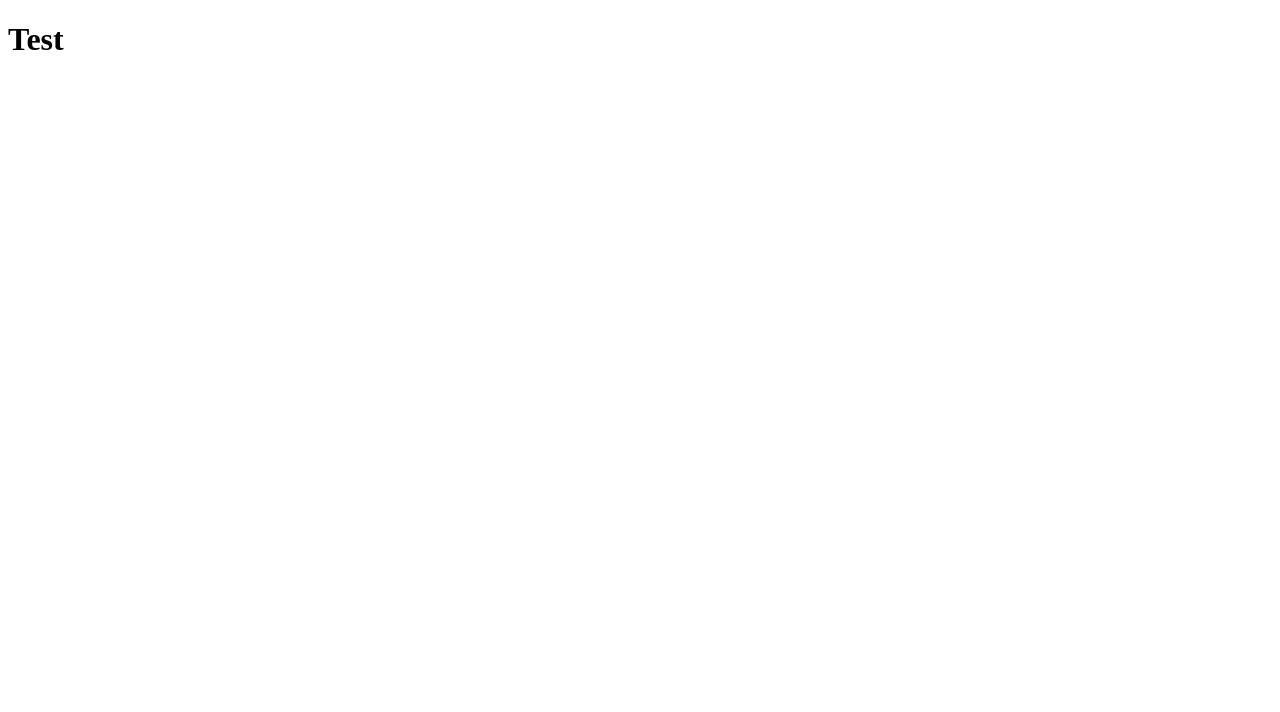
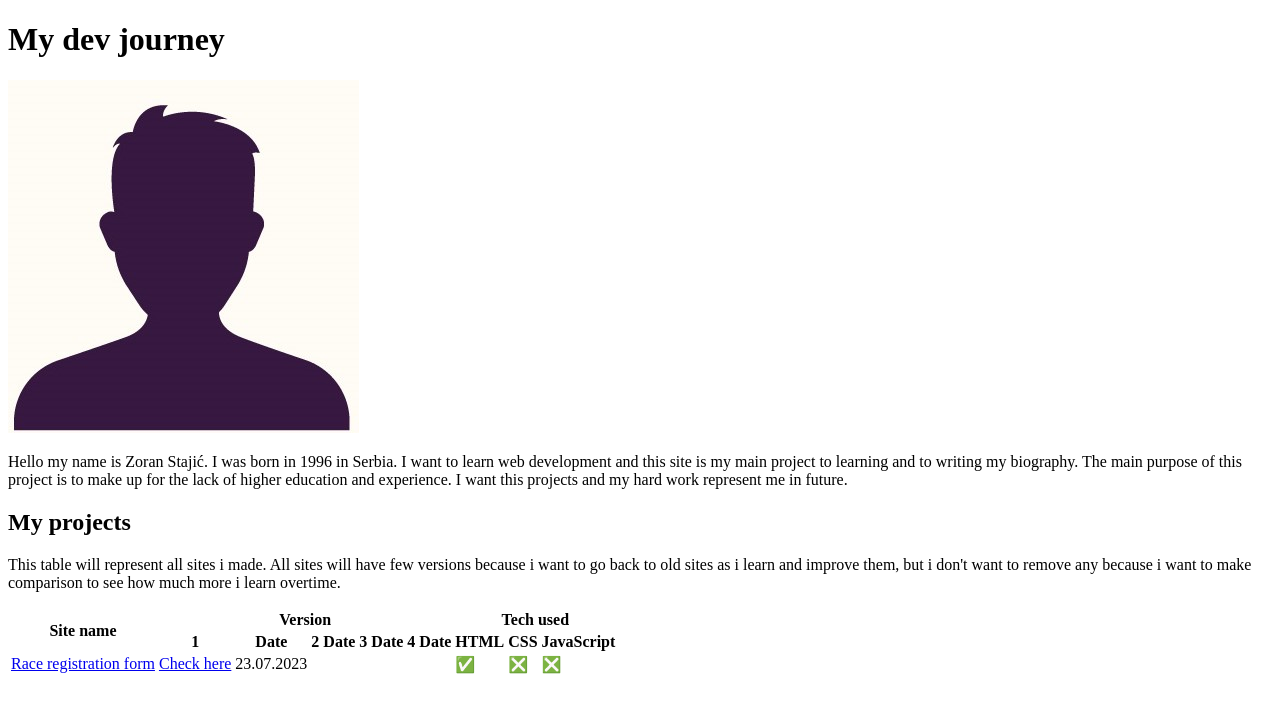
Before and after one commit to zoranstajic/MyProjects.github.io, a plain HTML site: page index.html in a window 1280 px wide. Drawn offline with Linux system fonts and the light colour scheme.

Commit message:
Just started
Editing main site and adding first site to table

```diff
--- a/index.html
+++ b/index.html
@@ -6,6 +6,85 @@
     <title>Document</title>
   </head>
   <body>
-    <h1>Test</h1>
+    <header></header>
+    <main>
+      <h1>My dev journey</h1>
+      <img
+        src="Picures/ProfilePic/prof-pic-placeholder.jpg"
+        alt="Profile Picure Placeholder"
+      />
+      <p>
+        Hello my name is Zoran Stajić. I was born in 1996 in Serbia. I want to
+        learn web development and this site is my main project to learning and
+        to writing my biography. The main purpose of this project is to make up
+        for the lack of higher education and experience. I want this projects
+        and my hard work represent me in future.
+      </p>
+      <section>
+        <h2>My projects</h2>
+        <p>
+          This table will represent all sites i made. All sites will have few
+          versions because i want to go back to old sites as i learn and improve
+          them, but i don't want to remove any because i want to make comparison
+          to see how much more i learn overtime.
+        </p>
+
+        <table>
+          <thead>
+            <tr>
+              <th rowspan="2">Site name</th>
+              <th colspan="8">Version</th>
+              <th colspan="3">Tech used</th>
+            </tr>
+            <tr>
+              <th>1</th>
+              <th>Date</th>
+              <th>2</th>
+              <th>Date</th>
+              <th>3</th>
+              <th>Date</th>
+              <th>4</th>
+              <th>Date</th>
+              <th>HTML</th>
+              <th>CSS</th>
+              <th>JavaScript</th>
+            </tr>
+            <tr>
+              <td>
+                <a href="NestedProjects/Race Registration Form/raceFromv1.html"
+                  >Race registration form</a
+                >
+              </td>
+              <td>
+                <a href="NestedProjects/Race Registration Form/raceFromv1.html"
+                  >Check here</a
+                >
+              </td>
+              <td>
+                23.07.2023
+              </td>
+              <td></td>
+              <td></td>
+              <td></td>
+              <td></td>
+              <td></td>
+              <td></td>
+              <td>
+                &#9989;
+              </td>
+              <td>
+                &#10062;
+              </td>
+              <td>
+                &#10062;
+              </td>
+            </tr>
+          </thead>
+          <tbody></tbody>
+        </table>
+      </section>
+
+      <footer></footer>
+    </main>
   </body>
 </html>
```
Also changed, not shown: NestedProjects/Race Registration Form/raceFromv1.html (added, +92 -0 lines), Picures/ProfilePic/prof-pic-placeholder.jpg (added).
